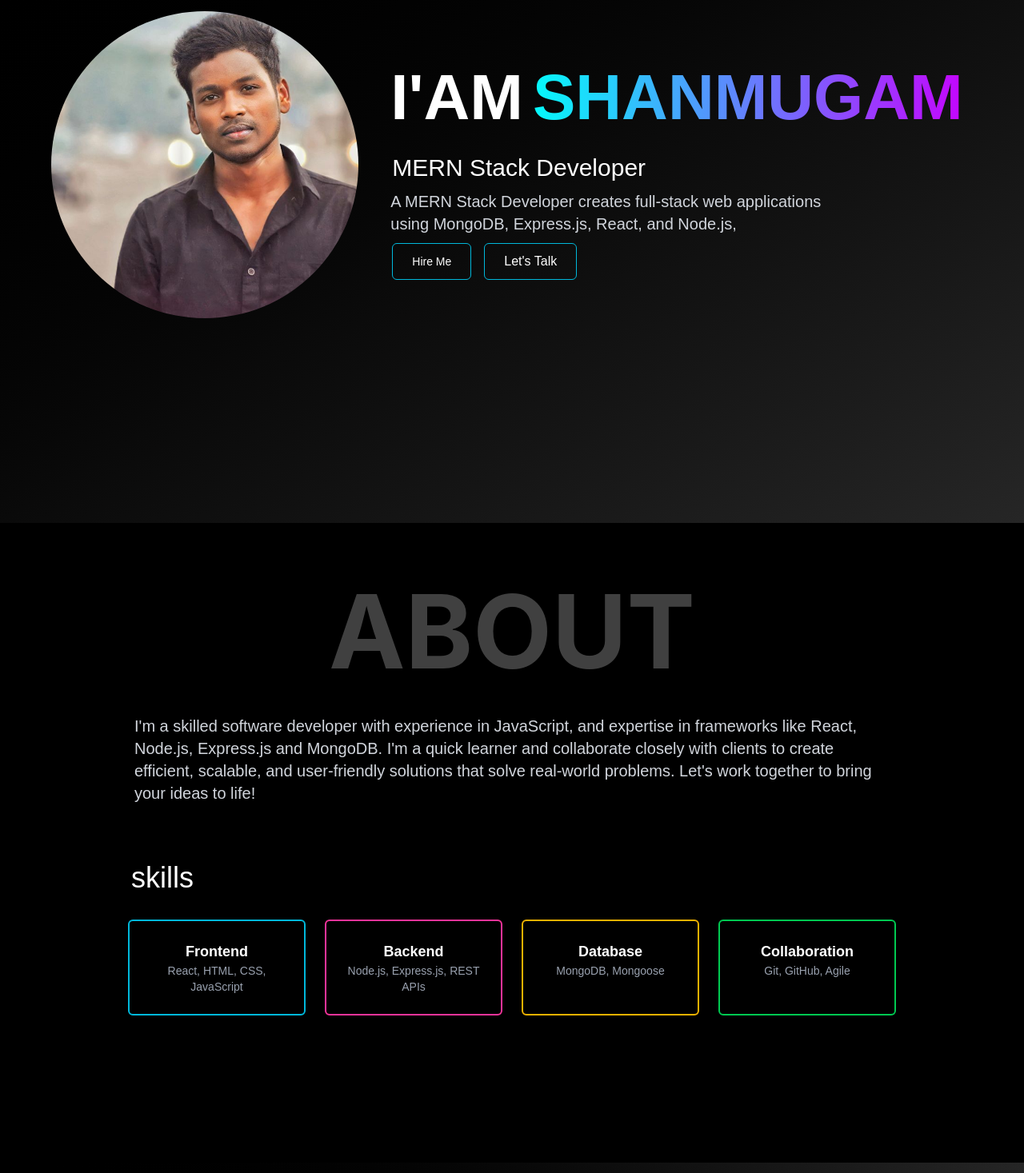
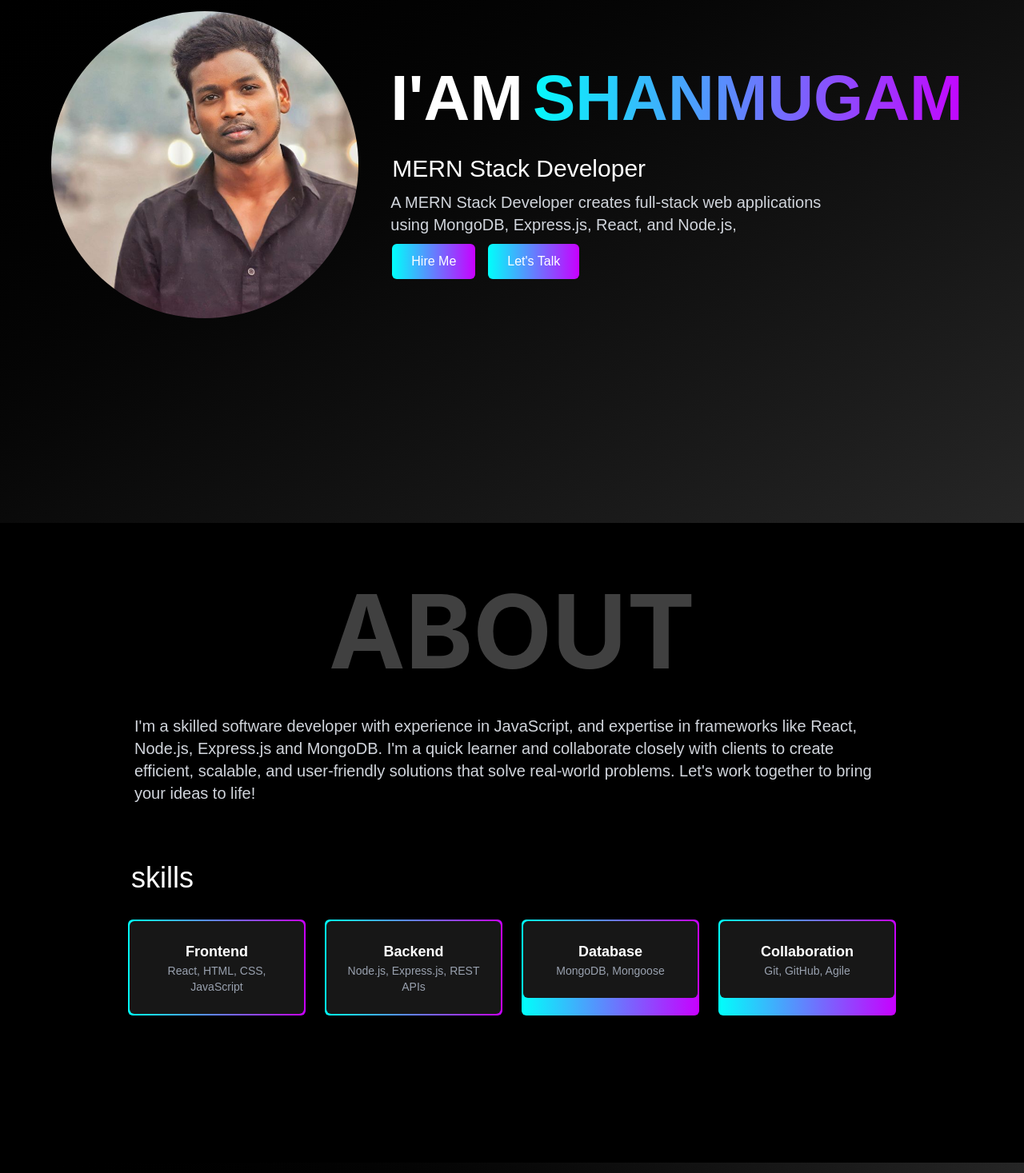
Before and after one commit to lilsunx9360/portfolio, a React (Vite) app: page / in a window 1280 px wide. Shown: the part 218-1685 px from the top of the page at 80% size. Built offline with nearby package versions, Linux system fonts and the light colour scheme.

Commit message:
Added new feature

```diff
--- a/src/App.css
+++ b/src/App.css
@@ -7,3 +7,19 @@
   box-sizing: border-box;
   font-family: poppins, sans-serif;
 }
+
+
+@keyframes slide-in {
+  from {
+    transform: translateX(100%);
+    opacity: 0;
+  }
+  to {
+    transform: translateX(0);
+    opacity: 1;
+  }
+}
+
+.animate-slide-in {
+  animation: slide-in 0.7s ease-out forwards;
+}
--- a/src/Homepage.jsx
+++ b/src/Homepage.jsx
@@ -1,9 +1,13 @@
 // src/components/Home.jsx
-import React from 'react';
+import React, { useState } from 'react';
+import { FaGithub, FaLinkedin, FaInstagram } from 'react-icons/fa';
 import img from './assets/img-1.jpg';
 import './App.css';
 
 const Home = () => {
+  const [showIcons, setShowIcons] = useState(false);
+
+
   return (
     <section className="min-h-screen bg-gradient-to-br from-black via-neutral-950 to-neutral-800 text-white px-5 flex items-center justify-center overflow-x-hidden">
       <div className="max-w-6xl w-full mx-auto flex flex-col md:flex-row gap-10 items-center md:items-stretch justify-center text-center md:text-left mb-24">
@@ -56,19 +60,71 @@ const Home = () => {
 
           {/* Responsive Buttons */}
           <div className="flex gap-4 flex-wrap p-0.5">
-            <button className="border border-cyan-500 text-white text-m sm:text-base md:text-sm px-4 sm:px-5 md:px-6 py-1.5 sm:py-2 md:py-2.5 rounded-md">
-              Hire Me
-            </button>
-            <button className="border border-cyan-500 text-sm sm:text-base md:text- px-4 sm:px-5 md:px-6 py-1.5 sm:py-2 md:py-2.5 rounded-md">
-              Let's Talk
-            </button>
+      <a href="#Contact">
+  <button
+    className="text-white text-sm sm:text-base px-6 py-2.5 rounded-md transition-all duration-300 cursor-pointer"
+    style={{
+      backgroundImage: 'linear-gradient(to right, #00FFFB, #C800FF)',
+    }}
+    onMouseEnter={(e) => {
+      e.currentTarget.style.backgroundImage = 'linear-gradient(to right, #00e7e4, #b000e0)';
+    }}
+    onMouseLeave={(e) => {
+      e.currentTarget.style.backgroundImage = 'linear-gradient(to right, #00FFFB, #C800FF)';
+    }}
+  >
+    Hire Me
+  </button>
+</a>
+
+
+  <button
+  onClick={() => {
+    setShowIcons(true);
+    setTimeout(() => setShowIcons(false), 4000);
+  }}
+  className="text-white text-sm sm:text-base px-6 py-2.5 rounded-md transition-all duration-300 cursor-pointer"
+  style={{
+    backgroundImage: 'linear-gradient(to right, #00FFFB, #C800FF)',
+  }}
+  onMouseEnter={(e) => {
+    e.currentTarget.style.backgroundImage = 'linear-gradient(to right, #00e7e4, #b000e0)';
+  }}
+  onMouseLeave={(e) => {
+    e.currentTarget.style.backgroundImage = 'linear-gradient(to right, #00FFFB, #C800FF)';
+  }}
+>
+  Let's Talk
+</button>
+
+
+
           </div>
 
 
         </div>
       </div>
+       {/* Floating Social Icons */}
+{showIcons && (
+ <div className="fixed bottom-10 right-10 flex gap-4 animate-slide-in transition-all duration-700 z-50">
+
+    <a href="https://linkedin.com" target="_blank" rel="noopener noreferrer">
+      <FaLinkedin className="text-white text-3xl hover:text-cyan-400 transition duration-300" />
+    </a>
+    <a href="https://github.com" target="_blank" rel="noopener noreferrer">
+      <FaGithub className="text-white text-3xl hover:text-gray-400 transition duration-300" />
+    </a>
+    <a href="https://instagram.com" target="_blank" rel="noopener noreferrer">
+      <FaInstagram className="text-white text-3xl hover:text-pink-400 transition duration-300" />
+    </a>
+  </div>
+)}
+
     </section>
+
+
   );
+
 };
 
 export default Home;
--- a/src/about.jsx
+++ b/src/about.jsx
@@ -25,22 +25,59 @@ const ShanmugamBackground = () => {
         {/* Four Grid Boxes */}
         <div className="grid grid-cols-1 sm:grid-cols-2 lg:grid-cols-4 gap-6  md:p-8 p-3 md:mb-8">
 
-          <div className="border-2 border-cyan-500 p-6 rounded-md text-center">
+          <div
+  className="p-[2px] rounded-md text-center"
+  style={{
+    backgroundImage: 'linear-gradient(to right, #00FFFB, #C800FF)',
+  }}
+>
+  <div className="bg-neutral-900 p-6 rounded-md">
     <h3 className="text-lg font-semibold">Frontend</h3>
     <p className="text-sm text-gray-400">React, HTML, CSS, JavaScript</p>
   </div>
-          <div className="border-2 border-pink-500 p-6 rounded-md text-center">
+</div>
+
+
+
+        {/* Backend */}
+<div
+  className="p-[2px] rounded-md text-center"
+  style={{
+    backgroundImage: 'linear-gradient(to right, #00FFFB, #C800FF)',
+  }}
+>
+  <div className="bg-neutral-900 p-6 rounded-md">
     <h3 className="text-lg font-semibold">Backend</h3>
     <p className="text-sm text-gray-400">Node.js, Express.js, REST APIs</p>
   </div>
-          <div className="border-2 border-yellow-500 p-6 rounded-md text-center">
+</div>
+
+{/* Database */}
+<div
+  className="p-[2px] rounded-md text-center"
+  style={{
+    backgroundImage: 'linear-gradient(to right, #00FFFB, #C800FF)',
+  }}
+>
+  <div className="bg-neutral-900 p-6 rounded-md">
     <h3 className="text-lg font-semibold">Database</h3>
     <p className="text-sm text-gray-400">MongoDB, Mongoose</p>
   </div>
-          <div className="border-2 border-green-500 p-6 rounded-md text-center">
+</div>
+
+{/* Collaboration */}
+<div
+  className="p-[2px] rounded-md text-center"
+  style={{
+    backgroundImage: 'linear-gradient(to right, #00FFFB, #C800FF)',
+  }}
+>
+  <div className="bg-neutral-900 p-6 rounded-md">
     <h3 className="text-lg font-semibold">Collaboration</h3>
     <p className="text-sm text-gray-400">Git, GitHub, Agile</p>
   </div>
+</div>
+
         </div>
       </div>
     </div>
--- a/src/contact.jsx
+++ b/src/contact.jsx
@@ -5,7 +5,7 @@ import Footer from './Footer';
 const Contact = () => {
   return (
     <>
-      <section className="relative min-h-screen bg-gradient-to-tr from-black via-black to-neutral-800 text-white overflow-hidden px-4 py-10 flex flex-col md:flex-row gap-6">
+      <section className="relative min-h-screen bg-gradient-to-tr from-black via-black to-neutral-800 text-white overflow-hidden px-4 py-10 flex flex-col md:flex-row gap-6" id='Contact'>
 
         {/* Small Devices - CONTACT on top horizontally */}
         <div className="block md:hidden text-center mb-6">
```
Lines whose indentation alone changed are shown as unchanged.
